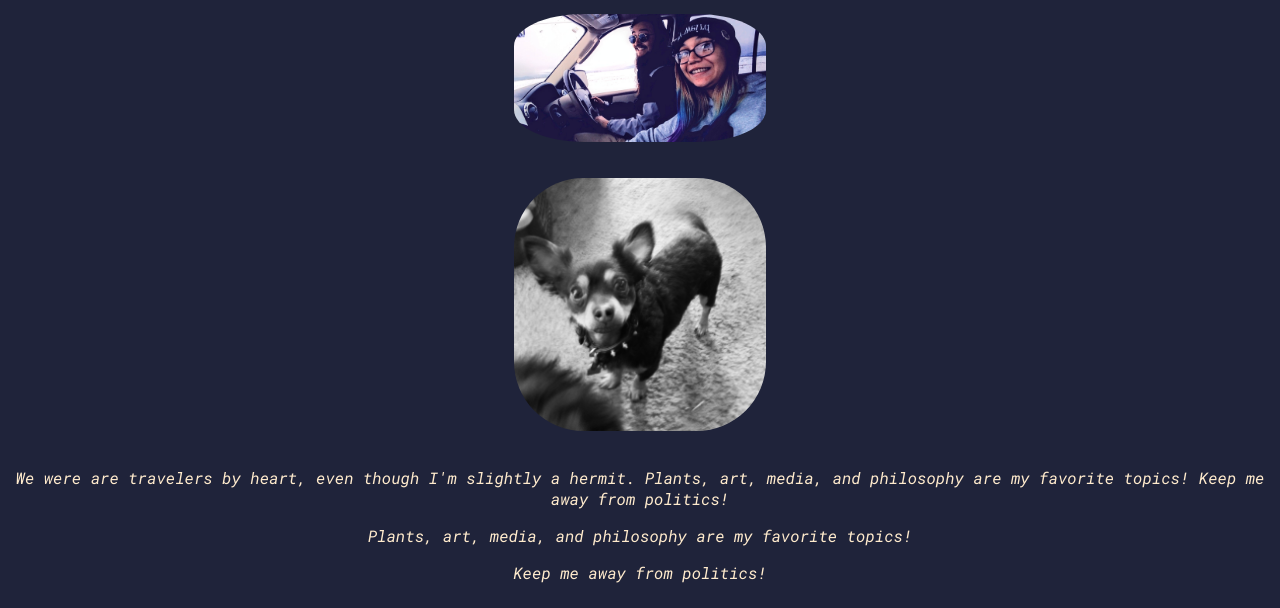
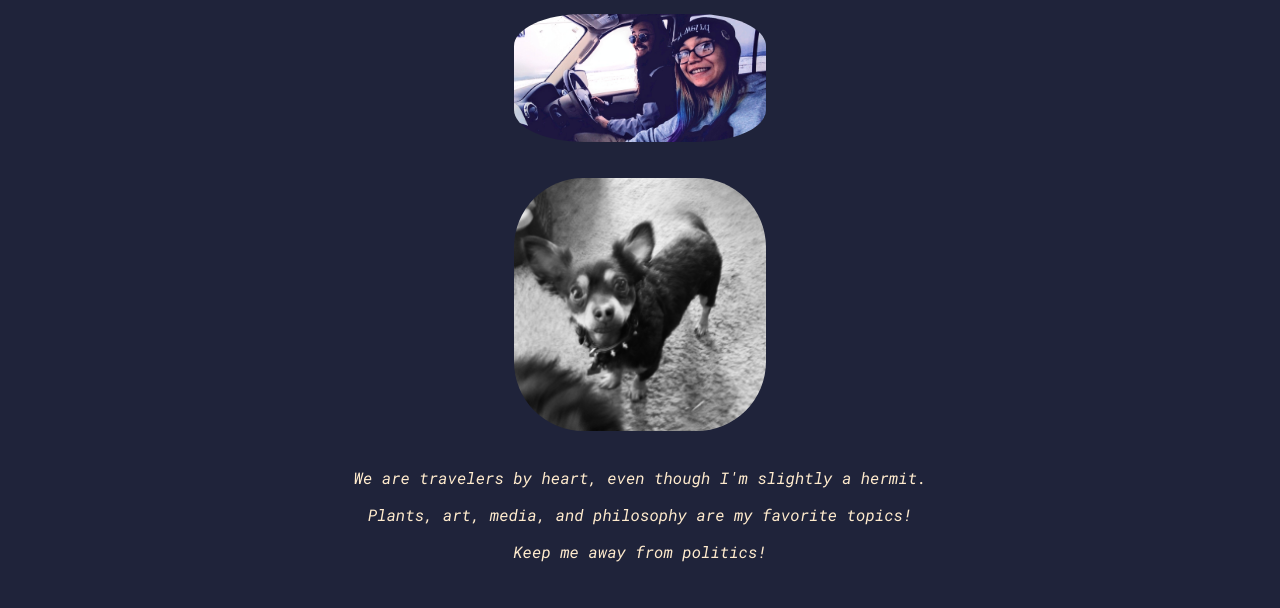
Before and after one commit to NovaObrien/Day-1, a plain HTML site: page index.html in a window 1280 px wide. Shown: the part 192-800 px from the top of the page. Drawn offline with Linux system fonts and the light colour scheme.

Commit message:
Fixed a spelling error

```diff
--- a/index.html
+++ b/index.html
@@ -24,8 +24,7 @@
     <div>
       <img src="Family4.jpg">
       <p>
-        We were are travelers by heart, even though I'm slightly a hermit.
-        Plants, art, media, and philosophy are my favorite topics! Keep me away from politics!
+        We are travelers by heart, even though I'm slightly a hermit.
       </p>
       <p>
         Plants, art, media, and philosophy are my favorite topics!
```
